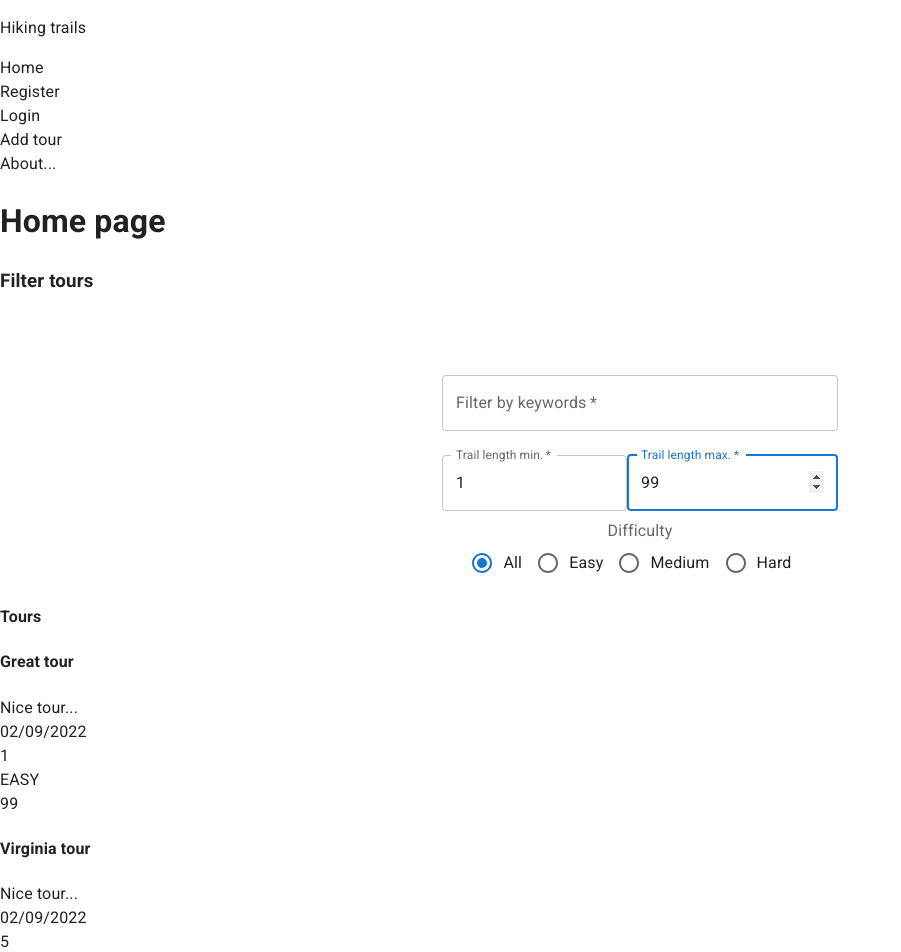
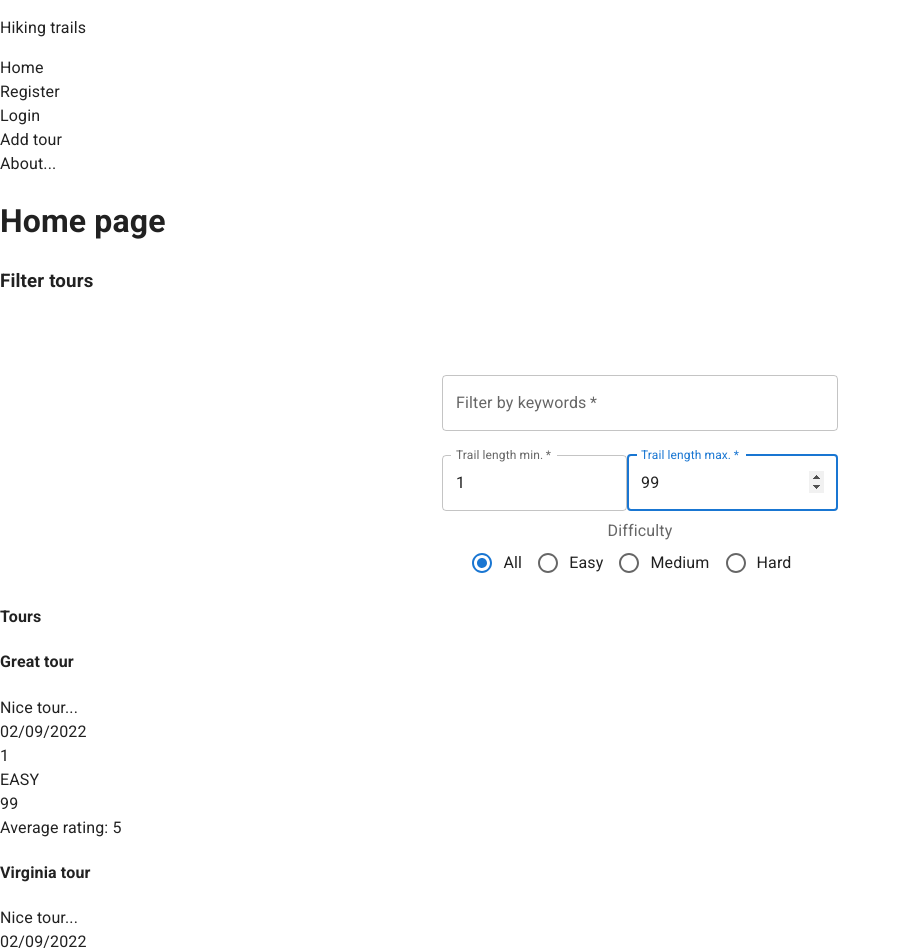
Before and after one commit to bokigolic/hiking-2, a React (Create React App) app in the folder hiking-react/: page / in a window 1280 px wide. Shown: the top 952 px of the page, without its empty margins (0-901 px from the left). Built offline with nearby package versions, Linux system fonts and the light colour scheme.

Commit message:
addes dummy-reviews and count average rating

```diff
--- a/hiking-react/src/components/PageHome.jsx
+++ b/hiking-react/src/components/PageHome.jsx
@@ -1,6 +1,7 @@
 import { Box, Container, CssBaseline, FormControlLabel, FormLabel, Grid, Radio, RadioGroup, TextField } from "@mui/material";
 import { useState } from "react";
 import { useSelector } from "react-redux";
+import TourItem from "./TourItem";
 
 const PageHome = (props) => {
 
@@ -63,14 +64,7 @@ const PageHome = (props) => {
 
   let jsx = filteredTours.map((tour, index) => {
     return (
-      <div key={tour._id}>
-        <h4>{tour.name}</h4>
-        <div>{tour.description}</div>
-        <div>{tour.date}</div>
-        <div>{tour.trail_length}</div>
-        <div>{tour.difficulty}</div>
-        <div>{tour.max_participants}</div>
-      </div>
+      <TourItem key={tour._id} tour={tour} />
     );
   });
 
--- /dev/null
+++ b/hiking-react/src/components/TourItem.jsx
@@ -0,0 +1,43 @@
+import { useSelector } from "react-redux";
+
+
+const calculateAverageRating = (reviews, tour_id)=> {
+  let averageRating = 0;
+  let totalRating = 0;
+  let count = 0;
+  reviews.forEach((review)=>{
+    if (review.tour_id === tour_id) {
+      // znaci ovo je review koji pripada toj turi i za njega uzimamo rating u obzir za racunanje
+      totalRating += review.rating; //       totalRating = totalRating + review.rating;
+      count++; // count += 1;
+    }
+  });
+  if (count !== 0) {
+    averageRating = totalRating / count;
+  }
+  return averageRating;
+};
+
+
+const TourItem = (props) => {
+  const tour = props.tour;
+
+  const review = useSelector(state => state.reviews);
+  const tour_id = tour._id;
+
+  let averageRating = calculateAverageRating(review, tour_id);
+
+  return (
+    <div>
+      <h4>{tour.name}</h4>
+      <div>{tour.description}</div>
+      <div>{tour.date}</div>
+      <div>{tour.trail_length}</div>
+      <div>{tour.difficulty}</div>
+      <div>{tour.max_participants}</div>
+      <div>Average rating: {averageRating}</div>
+    </div>
+  )
+};
+
+export default TourItem;
--- a/hiking-react/src/redux/reducer.js
+++ b/hiking-react/src/redux/reducer.js
@@ -1,8 +1,10 @@
+import { dummyReviews } from "../utils/dummy-reviews";
 import { dummyTours } from "../utils/dummy-tours";
 
 const initialState = {
     route: 'HOME',
-    tours: dummyTours
+    tours: dummyTours,
+    reviews: dummyReviews,
 };
 
 const rootReducer = (state = initialState, action) => {
--- /dev/null
+++ b/hiking-react/src/utils/dummy-reviews.js
@@ -0,0 +1,30 @@
+export const dummyReviews = [
+  {
+    _id: '1',
+    tour_id: '1',
+    user_id: 0,
+    rating: 5,
+    text: 'This tour is very nice.'
+  },
+  {
+    _id: '2',
+    tour_id: '4',
+    user_id: 0,
+    rating: 4,
+    text: 'Relaxing...'
+  },
+  {
+    _id: '3',
+    tour_id: '4',
+    user_id: 0,
+    rating: 2,
+    text: 'This tour is bad'
+  },
+  {
+    _id: '4',
+    tour_id: '3',
+    user_id: 0,
+    rating: 3,
+    text: 'Not bad.'
+  },
+];
--- a/hiking-react/src/utils/dummy-tours.js
+++ b/hiking-react/src/utils/dummy-tours.js
@@ -9,7 +9,8 @@ Max. number of participants: 10
 Average rating: 0Average rating
 */
 
-export const dummyTours = [{
+export const dummyTours = [
+  {
     _id: '1',
     name: 'Great tour',
     description: 'Nice tour...',
```
Lines whose indentation alone changed are shown as unchanged.
